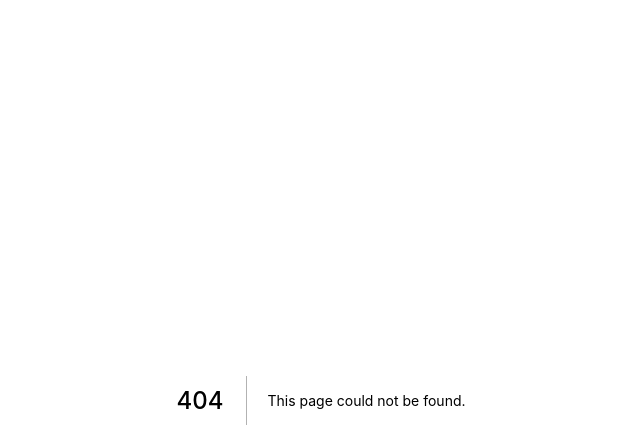
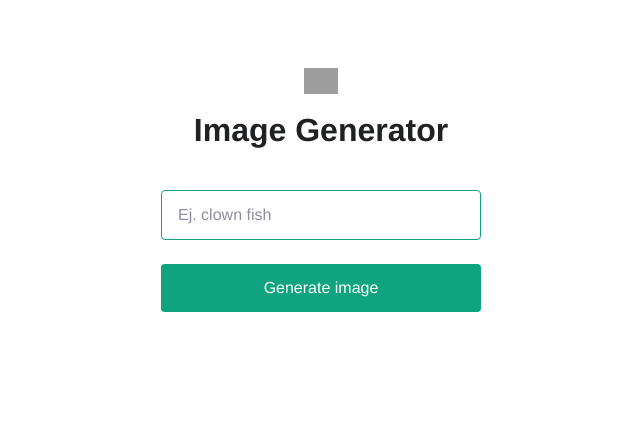
Before and after one commit to ULL-ESIT-DMSI-2223/nextjs-arturo-pestana-ortiz-alu0101015293, a Next.js app: page /image in a window 1280 px wide. Before the commit this address had no page. Shown: the top 448 px of the page, without its empty margins (319-959 px from the left). Built offline with nearby package versions, Linux system fonts and the light colour scheme; grey boxes are pictures that could not be loaded; a web font is replaced by a local one.

Commit message:
Actualizamos

```diff
--- /dev/null
+++ b/pages/api/generateImage.js
@@ -0,0 +1,15 @@
+import { Configuration, OpenAIApi } from "openai";
+
+const configuration = new Configuration({
+  apiKey: process.env.OPENAI_API_KEY,
+});
+const openai = new OpenAIApi(configuration);
+
+export default async function (req, res) {
+  const image = await openai.createImage({
+      prompt: req.body.prompt,
+      n: 1,
+      size: "1024x1024",
+    });
+    res.status(200).json({ result: image.data.data[0].url });
+}
--- /dev/null
+++ b/pages/image.js
@@ -0,0 +1,52 @@
+import Head from "next/head";
+import { useState } from "react";
+import styles from "./index.module.css";
+import Link from 'next/link'
+
+export default function Home() {
+  const [promptInput, setPrompt] = useState("");
+  const [result, setResult] = useState("");
+
+
+  async function onSubmit(event) {
+    event.preventDefault();
+    const response = await fetch("/api/image_Generator", {
+      method: "POST",
+      headers: {
+        "Content-Type": "application/json",
+      },
+      body: JSON.stringify({ prompt: promptInput }),
+    });
+    const data = await response.json();
+    setResult(data.result);
+    setPrompt("");
+  };
+
+  return (
+    <div>
+      <Head>
+        <title>Image Generator</title>
+        <link rel="icon" href="/image_logo.png" />
+      </Head>
+
+      <main className={styles.main}>
+        <img src="/image_logo.png" className={styles.icon} />
+        <h3>Image Generator</h3>
+        <form onSubmit={onSubmit}>
+          <input
+            type="text"
+            name="animal"
+            placeholder="Ej. clown fish"
+            value={promptInput}
+            onChange={(e) => setPrompt(e.target.value)}
+          />
+          <input type="submit" value="Generate image" />
+        </form>
+        <br></br>
+        <img className="result-image" src={result} />
+        <br></br>
+      </main>
+    </div>
+  );
+
+}
```
